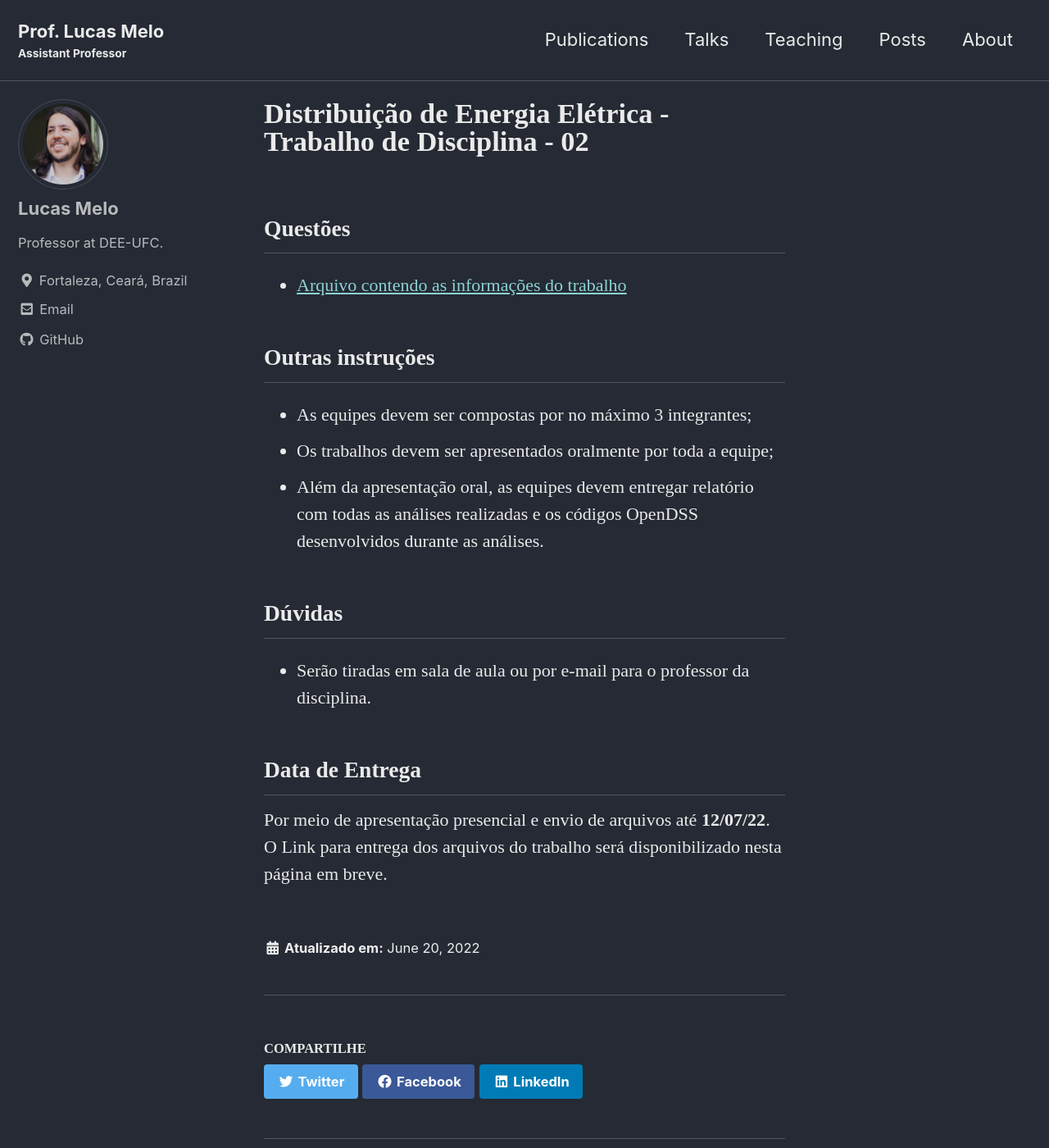
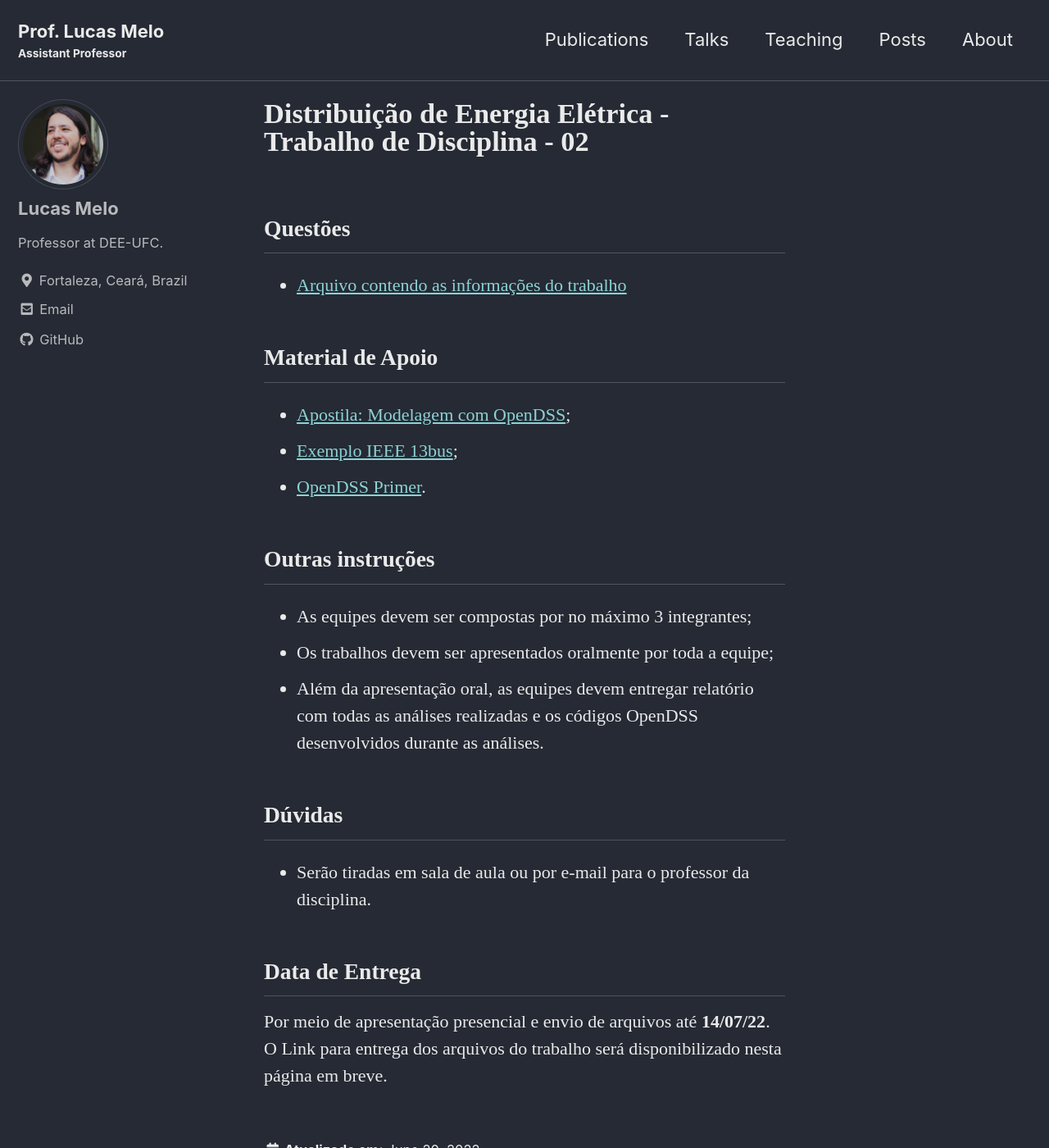
Before and after one commit to lucassm/lucassm.github.io, a Jekyll site: the page built from _teaching/DEE-2022-1/Trabalho-02/index.md, in a window 1280 px wide and 1400 px high. Shown: the whole window at 82% size. Built offline with Jekyll 4.4.1, drawn with Linux system fonts in a browser that asks for light colours; cached includes are drawn as plain includes; some web fonts are replaced.

Commit message:
UPDATE: Generic

```diff
--- a/_teaching/DEE-2022-1/Trabalho-02/index.md
+++ b/_teaching/DEE-2022-1/Trabalho-02/index.md
@@ -11,6 +11,11 @@ location: Fortaleza, Brazil
 ## Questões
 - [Arquivo contendo as informações do trabalho](https://drive.google.com/file/d/1HR4Fp6gjp5WV6Q68u1CXGytLVBWfBUu0/view?usp=sharing)
 
+## Material de Apoio
+- [Apostila: Modelagem com OpenDSS](https://drive.google.com/file/d/1g1pMCQq47ujibAcYGyPHo6OJysttdqAS/view?usp=sharing);
+- [Exemplo IEEE 13bus](https://drive.google.com/drive/folders/1m3qxwnlOBltpzA65mTkhH_9pyR7PJvye?usp=sharing);
+- [OpenDSS Primer](https://drive.google.com/file/d/1eHZMbamc9bbXHwBbmffZzxe3zG9F3Myx/view?usp=sharing).
+
 ## Outras instruções
 - As equipes devem ser compostas por no máximo 3 integrantes;
 - Os trabalhos devem ser apresentados oralmente por toda a equipe;
@@ -20,5 +25,5 @@ location: Fortaleza, Brazil
 - Serão tiradas em sala de aula ou por e-mail para o professor da disciplina.
 
 ## Data de Entrega
-Por meio de apresentação presencial e envio de arquivos até **12/07/22**.
+Por meio de apresentação presencial e envio de arquivos até **14/07/22**.
 O Link para entrega dos arquivos do trabalho será disponibilizado nesta página em breve.
```
